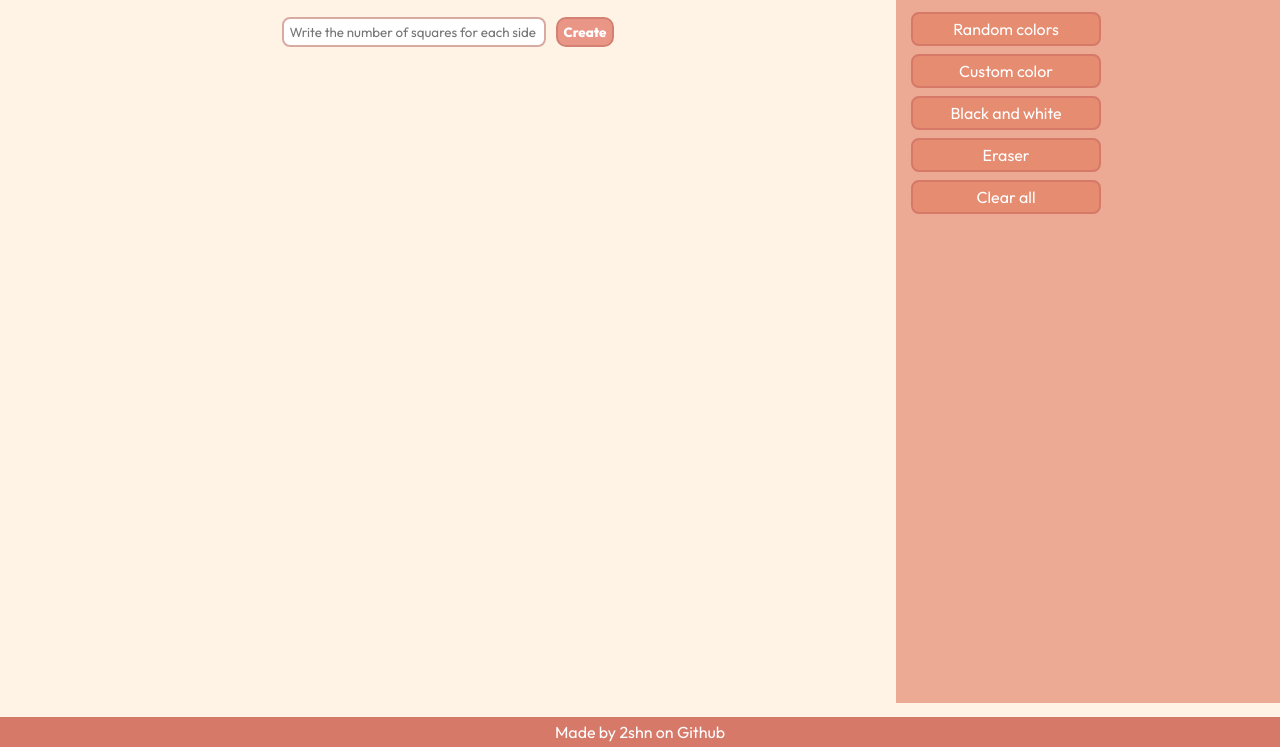
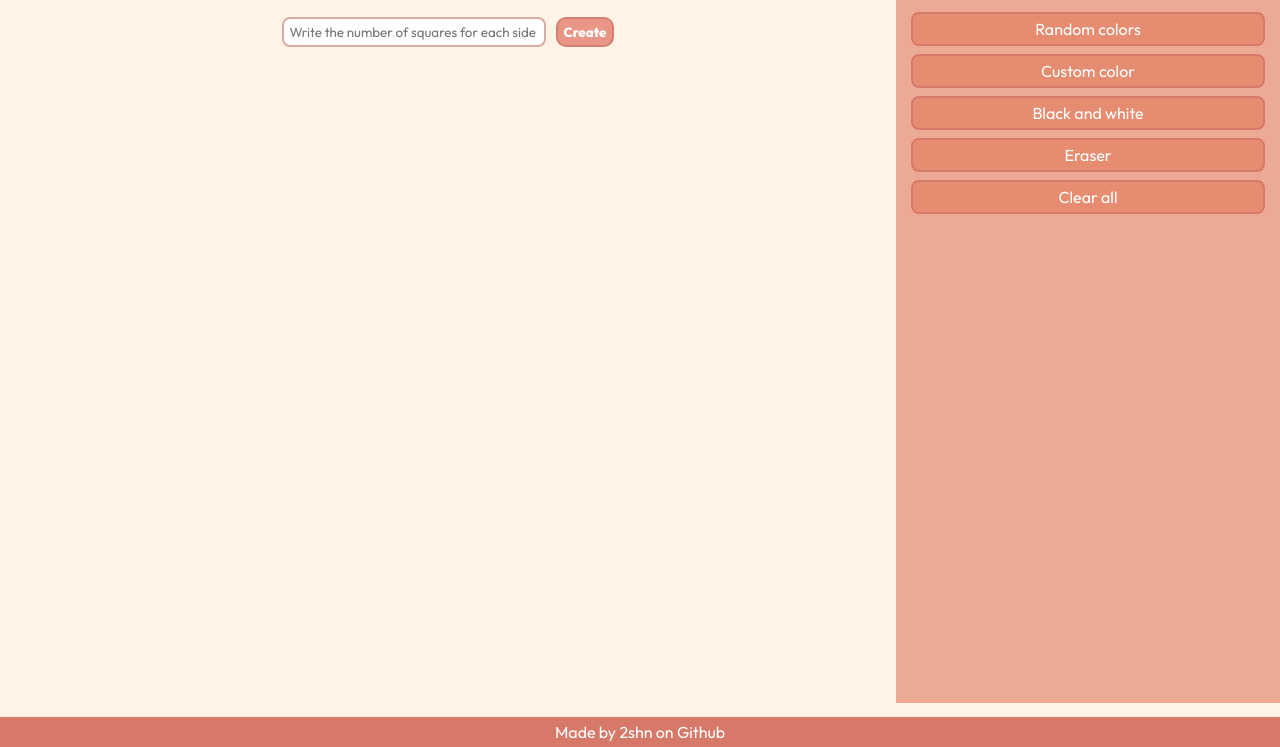
Before and after one commit to 2shn/Etch-a-Sketch, a plain HTML site: page index.html in a window 1280 px wide. Shown: the part 53-800 px from the top of the page. Drawn offline with Linux system fonts and the light colour scheme; a web font is replaced by a local one.

Commit message:
Fix: Set display to flex for .right

```diff
--- a/style.css
+++ b/style.css
@@ -71,6 +71,10 @@ h1 {
     height: 94.5vh;
     padding: 15px;
     background-color: rgb(236, 170, 149);
+    display: flex;
+    flex-direction: column;
+    align-items: stretch;
+
 }
 
 h2 {
@@ -95,7 +99,6 @@ ul > li {
     text-decoration: none;
     text-align: center;
     flex: 1;
-    max-width: 190px;
     align-content: center;
 }
 
```
